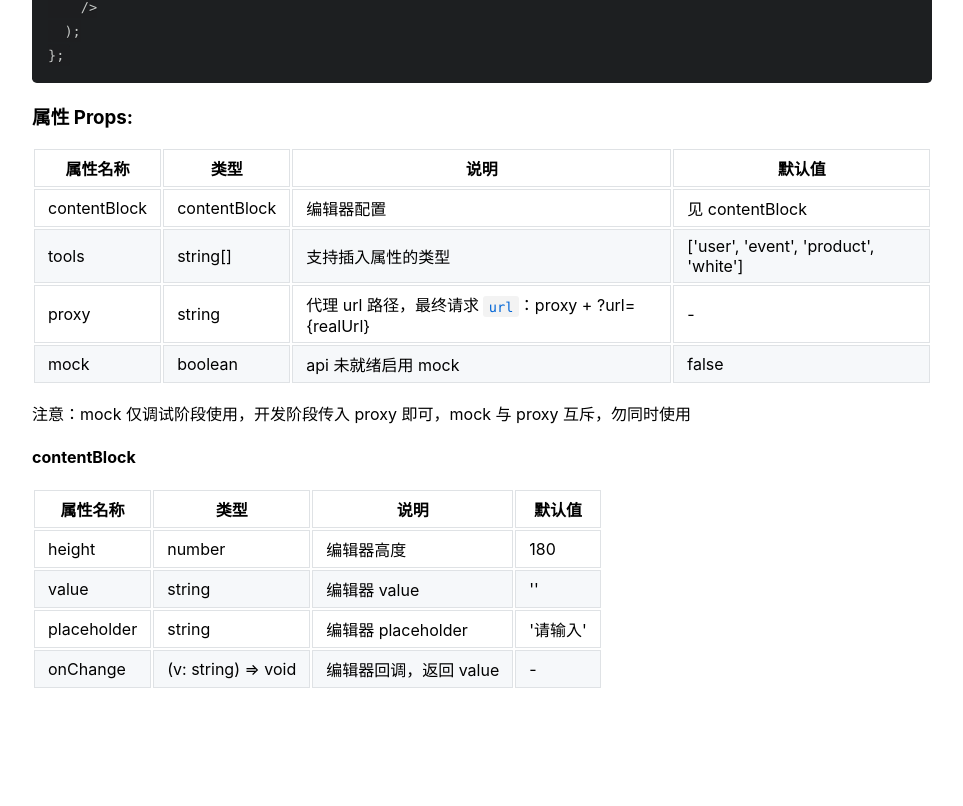
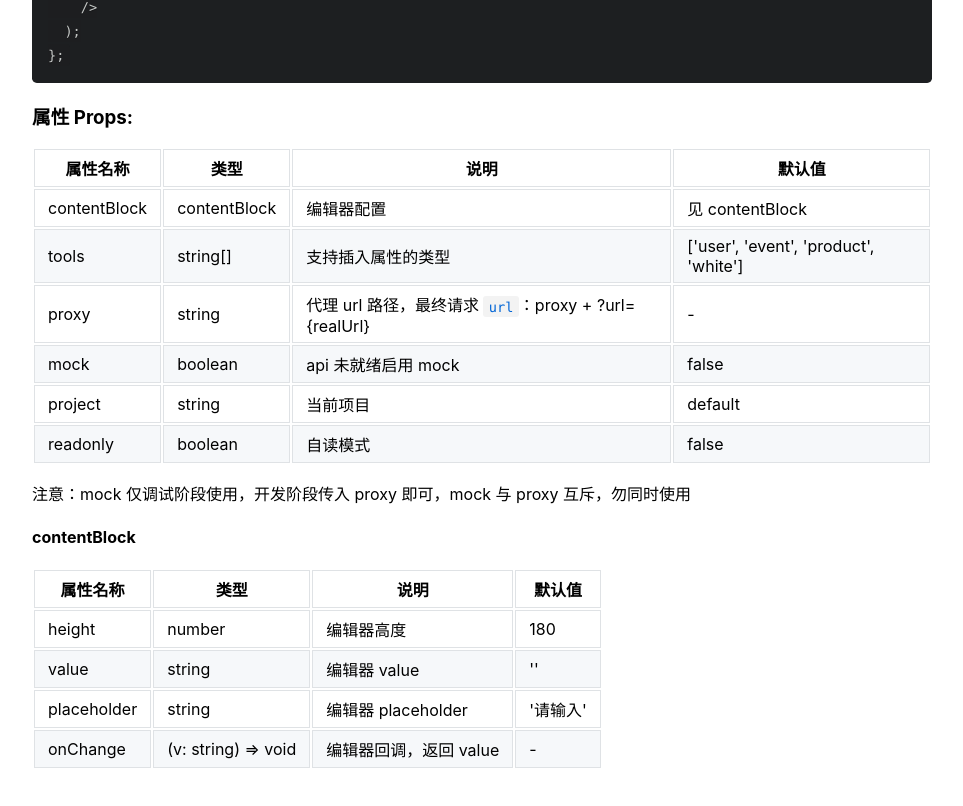
Before and after one commit to duziten/editor-demo, a React (Create React App) app: page / in a window 1280 px wide. Shown: the part 1351-2157 px from the top of the page, without its empty margins (18-981 px from the left). Before the commit the page ends 2091 px from the top, so only its background shows below. Built offline with nearby package versions, Linux system fonts and the light colour scheme.

Commit message:
添加自读和项目属性

```diff
--- a/src/App.js
+++ b/src/App.js
@@ -73,6 +73,8 @@ const Demo = () => {
 | tools | string[] | 支持插入属性的类型 | ['user', 'event', 'product', 'white'] |
 | proxy | string | 代理 url 路径，最终请求 \`url\`：proxy + ?url={realUrl} | - |
 | mock | boolean | api 未就绪启用 mock | false |
+| project | string | 当前项目 | default |
+| readonly | boolean | 自读模式 | false |
 
 注意：mock 仅调试阶段使用，开发阶段传入 proxy 即可，mock 与 proxy 互斥，勿同时使用
 
@@ -93,6 +95,8 @@ const Demo = () => {
           contentBlock={contentBlock}
           tools={['user', 'event', 'product', 'white']}
           mock
+          project="default"
+          readonly={false}
         />
       </div>
       <h3 style={{ margin: '20px 0' }}>编辑区获取 value: </h3>
```
Also changed, not shown: 1 other file (tests, documents, lock files or other folders).
